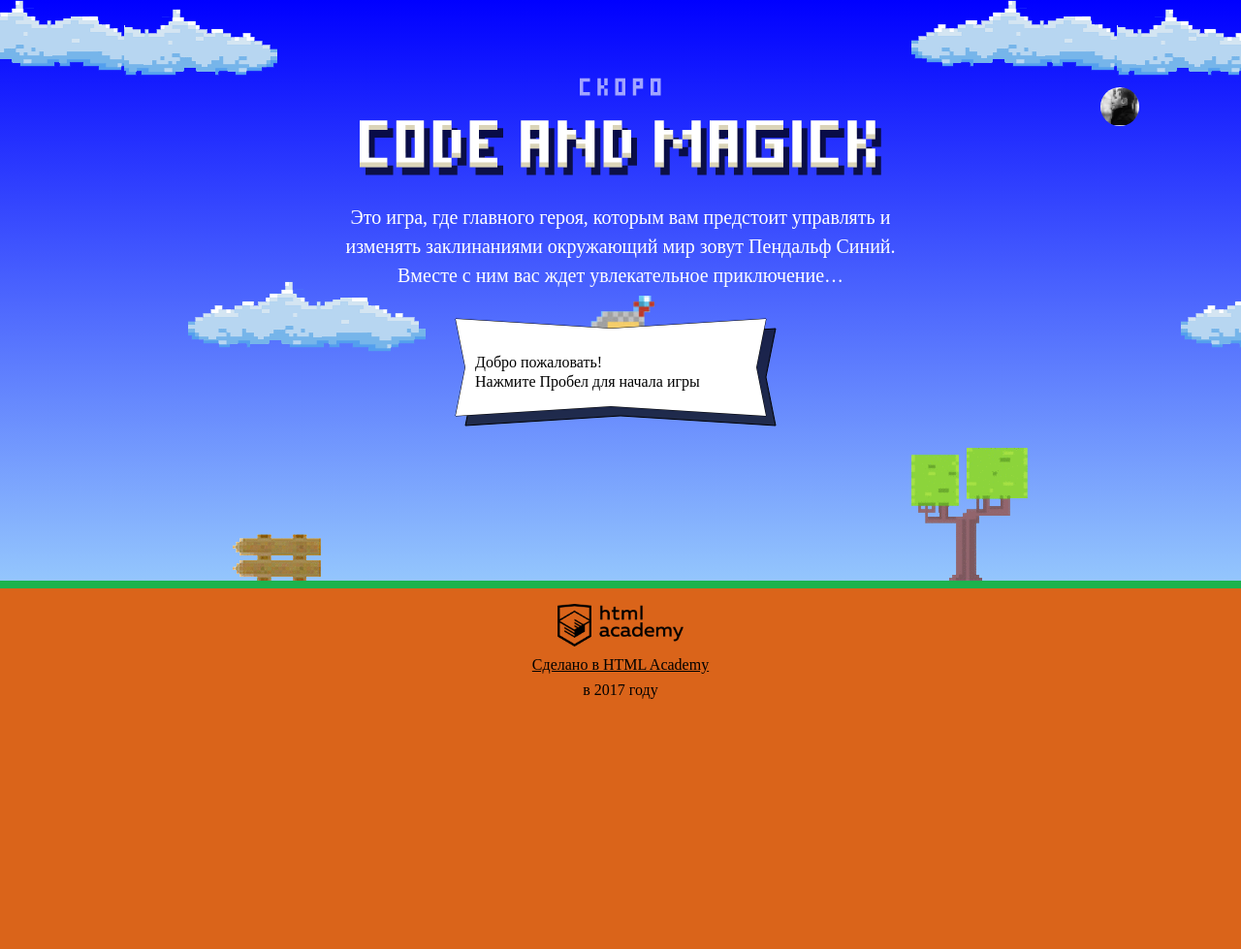
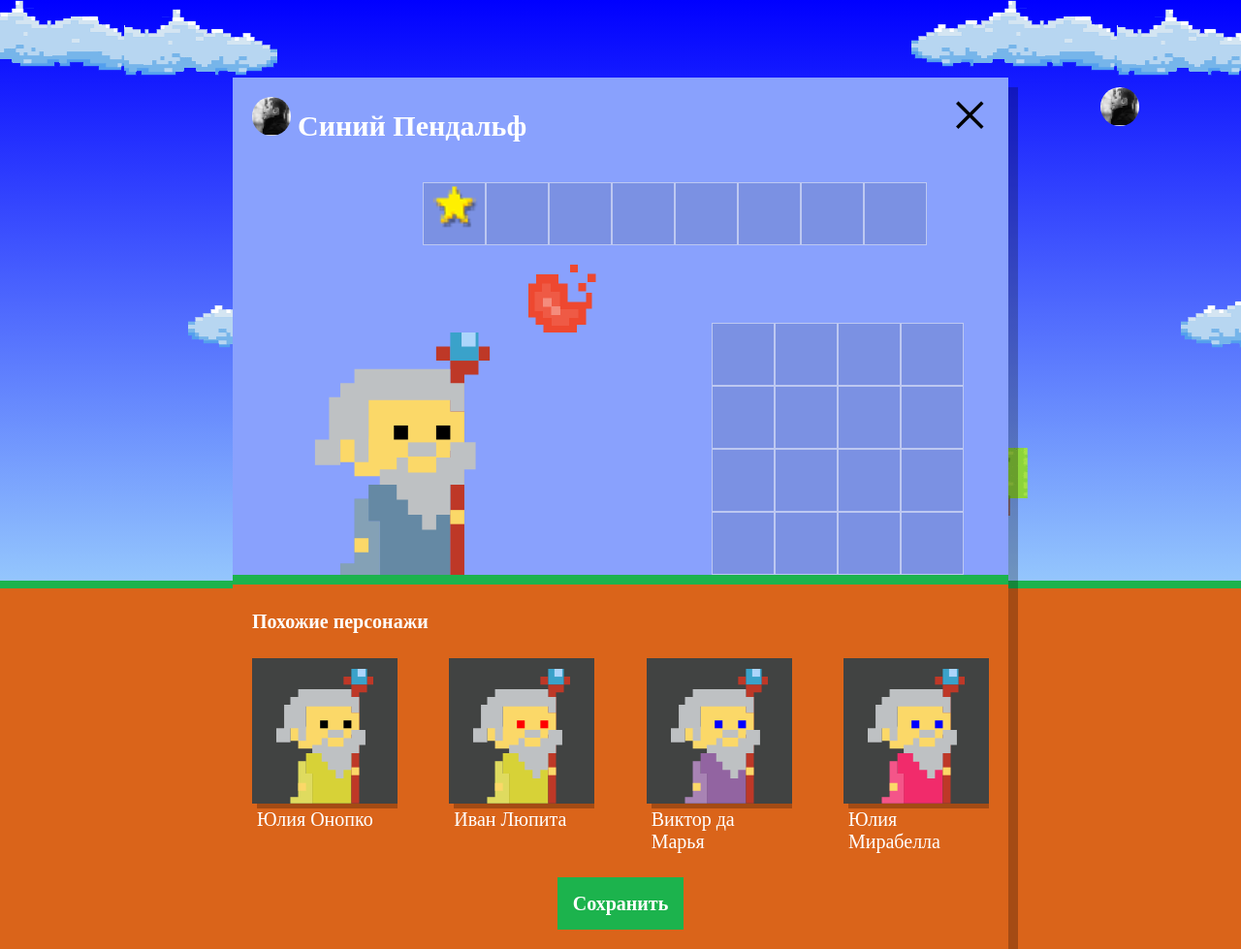
Before and after one commit to leerane/code-and-magick, a website: page index.html in a window 1280 px wide. Shown: the whole page at 97% size. Before the commit the page ends 800 px from the top, so only its background shows below. Drawn offline with Linux system fonts and the light colour scheme; a web font is replaced by a local one.

Commit message:
Final changes

```diff
--- a/index.html
+++ b/index.html
@@ -172,6 +172,7 @@
     return height * 1 / 3 - getWizardHeight();
   };
 </script>
+<script src="js/setup.js"></script>
 <script src="js/stat.js"></script>
 <script src="js/game.js"></script>
 
--- /dev/null
+++ b/js/setup.js
@@ -0,0 +1,96 @@
+'use strict';
+
+var userDialog = document.querySelector('.setup');
+userDialog.classList.remove('hidden');
+var similarCharactersBlock = document.querySelector('.setup-similar');
+similarCharactersBlock.classList.remove('hidden');
+
+var similarCharactersList = similarCharactersBlock.querySelector('.setup-similar-list');
+var similarWizardTemplate = document.querySelector('#similar-wizard-template');
+var similarWizardItem = similarWizardTemplate.content.querySelector('.setup-similar-item');
+
+var WIZARD_NAMES = ['Иван', 'Хуан Себастьян', 'Мария', 'Кристоф', 'Виктор', 'Юлия', 'Люпита', 'Вашинтгтон'];
+var WIZARD_SURNAMES = ['да Марья', 'Верон', 'Мирабелла', 'Вальц', 'Онопко', 'Топольницкая', 'Люпита', 'Вашинтгтон'];
+var COAT_COLORS = [
+  'rgba(101, 137, 164)',
+  'rgb(241, 43, 107)',
+  'rgb(146, 100, 161)',
+  'rgb(56, 159, 117)',
+  'rgb(215, 210, 55)',
+  'rgb(0, 0, 0)'
+];
+var EYE_COLORS = ['black', 'red', 'blue', 'yellow', 'green'];
+var WIZARDS_AMOUNT = 4;
+
+var characters = [];
+var wizardsData = [];
+var wizardsList = [];
+var fragment = document.createDocumentFragment();
+
+var getRandomNumber = function (min, max) {
+  return Math.floor(Math.random() * (max - min) + min);
+};
+
+/**
+ * Функция проверяет, попадается ли среди всех объектов объект со схожим свойством
+ *
+ * @param {object} array Массив объектов
+ * @param value Схожее свойство
+ * @returns {boolean}
+ */
+
+var isEqual = function (array, value) {
+  return array.some(function (obj) {
+    return Object.keys(obj).some(function (key) {
+      return obj[key] === value;
+    });
+  });
+};
+
+var createCharacter = function (name, surname, coat, eyes) {
+  return {
+    name: name + ' ' + surname,
+    coatColor: coat,
+    eyesColor: eyes
+  }
+};
+
+var renderCharacters = function (amount, names, surnames, coats, eyes) {
+  var tempCharacters = [];
+  while (tempCharacters.length < amount) {
+    var randomName = names[getRandomNumber(0, names.length)];
+    var randomSurname = surnames[getRandomNumber(0, surnames.length)];
+    var randomCoatColor = coats[getRandomNumber(0, coats.length)];
+    var randomEyesColor = eyes[getRandomNumber(0, eyes.length)];
+    var currentCharacter = createCharacter(randomName, randomSurname, randomCoatColor, randomEyesColor);
+    if (isEqual(tempCharacters, currentCharacter.name)) continue;
+    tempCharacters.push(currentCharacter);
+  }
+  return tempCharacters;
+};
+
+characters = renderCharacters(
+  WIZARDS_AMOUNT, WIZARD_NAMES, WIZARD_SURNAMES, COAT_COLORS, EYE_COLORS
+);
+console.log(characters);
+
+var renderCharacterNode = function (character) {
+  var currentWizard = similarWizardItem.cloneNode(true);
+  var currentWizardContent = currentWizard.querySelector('.setup-similar-content');
+  var currentWizardEyes = currentWizardContent.querySelector('.wizard-eyes');
+  var currentWizardCoat = currentWizardContent.querySelector('.wizard-coat');
+  var currentWizardName = currentWizard.querySelector('.setup-similar-label');
+  currentWizardEyes.style.fill = character.eyesColor;
+  currentWizardCoat.style.fill = character.coatColor;
+  currentWizardName.textContent = character.name;
+  return currentWizard;
+};
+
+var appendCharacters = function (element, amount, data) {
+  for (var i = 0; i < amount; i++) {
+    element.appendChild(renderCharacterNode(data[i]));
+  }
+  return element;
+};
+
+similarCharactersList.appendChild(appendCharacters(fragment, WIZARDS_AMOUNT, characters));
```
